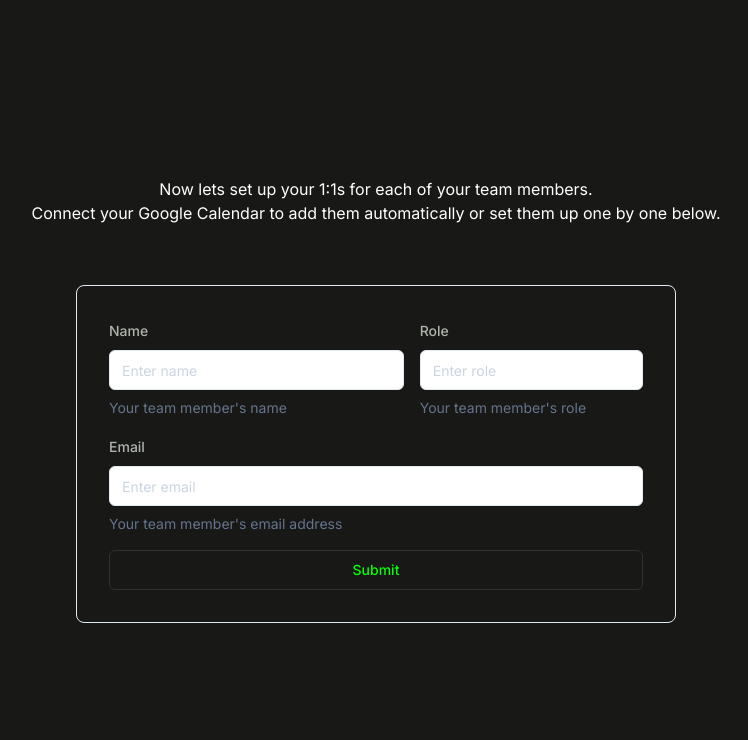
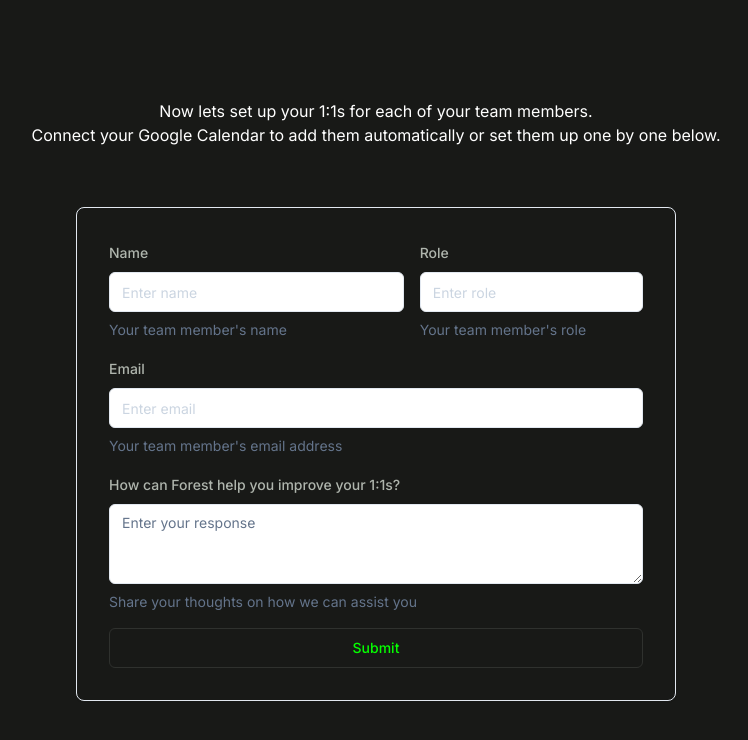
Before and after one commit to toastts/forest, a Next.js app: page /setup in a window 1280 px wide. Shown: the top 740 px of the page, without its empty margins (264-1012 px from the left). Built offline with nearby package versions, Linux system fonts and the light colour scheme.

Commit message:
moved user onboard form to client, working textarea

```diff
--- a/components/UserOnboardForm.tsx
+++ b/components/UserOnboardForm.tsx
@@ -11,23 +11,20 @@ import { zodResolver } from '@hookform/resolvers/zod';
 import { z } from 'zod';
 import { Select, SelectTrigger, SelectValue, SelectContent, SelectItem } from '@/components/ui/select';
 import { ToggleGroup, ToggleGroupItem } from '@/components/ui/toggle-group';
+import { Textarea } from '@/components/ui/textarea';
 
 interface OnboardFormValues {
   name: string;
   role: string;
   email: string;
-  day: string;
-  time: string;
-  frequency: string;
+  prompt: string;
 }
 
 const FormSchema = z.object({
   name: z.string().min(1, { message: 'Name is required' }),
   role: z.string().min(1, { message: 'Role is required' }),
   email: z.string().email({ message: 'Invalid email address' }),
-  day: z.string().min(1, { message: 'Day is required' }),
-  time: z.string().min(1, { message: 'Time is required' }),
-  frequency: z.string().min(1, { message: 'Frequency is required' }),
+  prompt: z.string().min(1, { message: 'Prompt is required' }).optional(),
 });
 
 export default function UserOnboardForm() {
@@ -38,9 +35,7 @@ export default function UserOnboardForm() {
       name: '',
       role: '',
       email: '',
-      day: '',
-      time: '',
-      frequency: '',
+      prompt: '',
     },
   });
 
@@ -95,6 +90,18 @@ export default function UserOnboardForm() {
             <FormDescription>Your team member's email address</FormDescription>
             <FormMessage />
           </FormItem>
+          <FormItem>
+            <FormLabel className="text-text-primary">How can Forest help you improve your 1:1s?</FormLabel>
+            <FormControl>
+              <Controller
+                name="prompt"
+                control={form.control}
+                render={({ field }) => <Textarea placeholder="Enter your response" {...field} />}
+              />
+            </FormControl>
+            <FormDescription>Share your thoughts on how we can assist you</FormDescription>
+            <FormMessage />
+          </FormItem>
           <Button type="submit" variant="outline" className="w-full text-branding-bright border-background-border bg-background-primary">
             Submit
           </Button>
```
